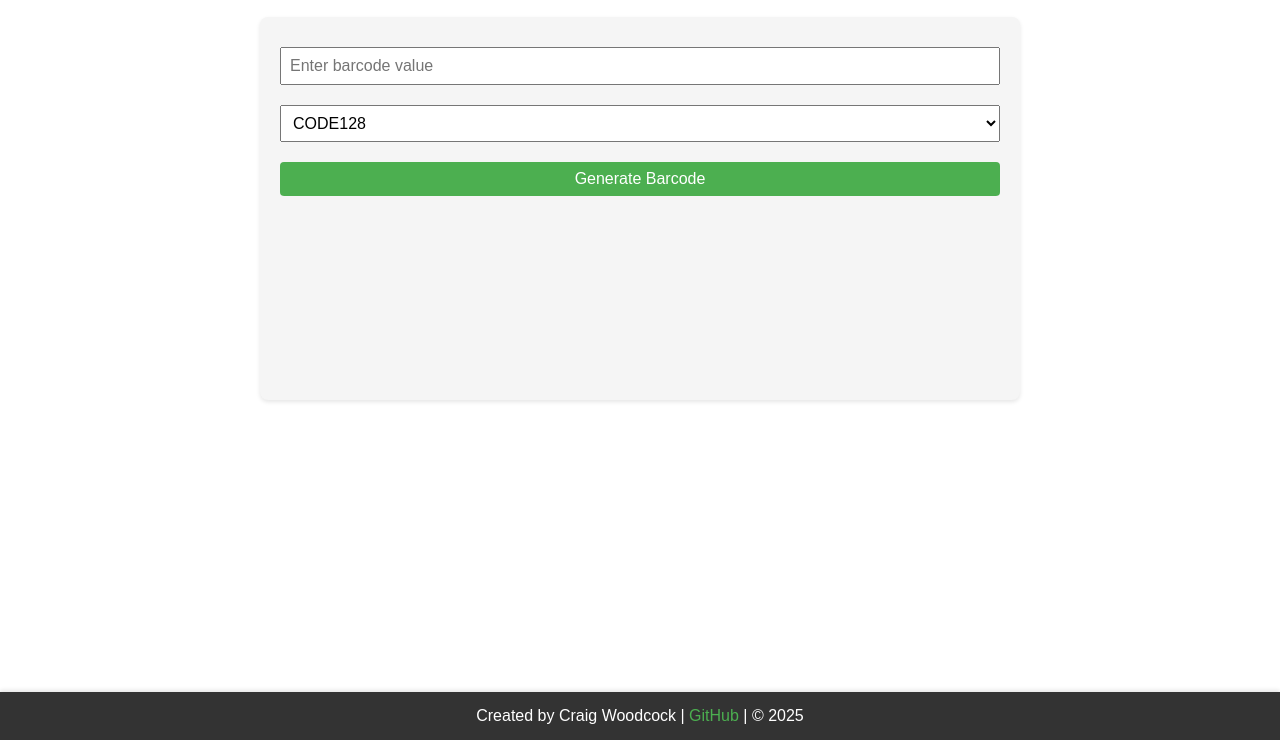
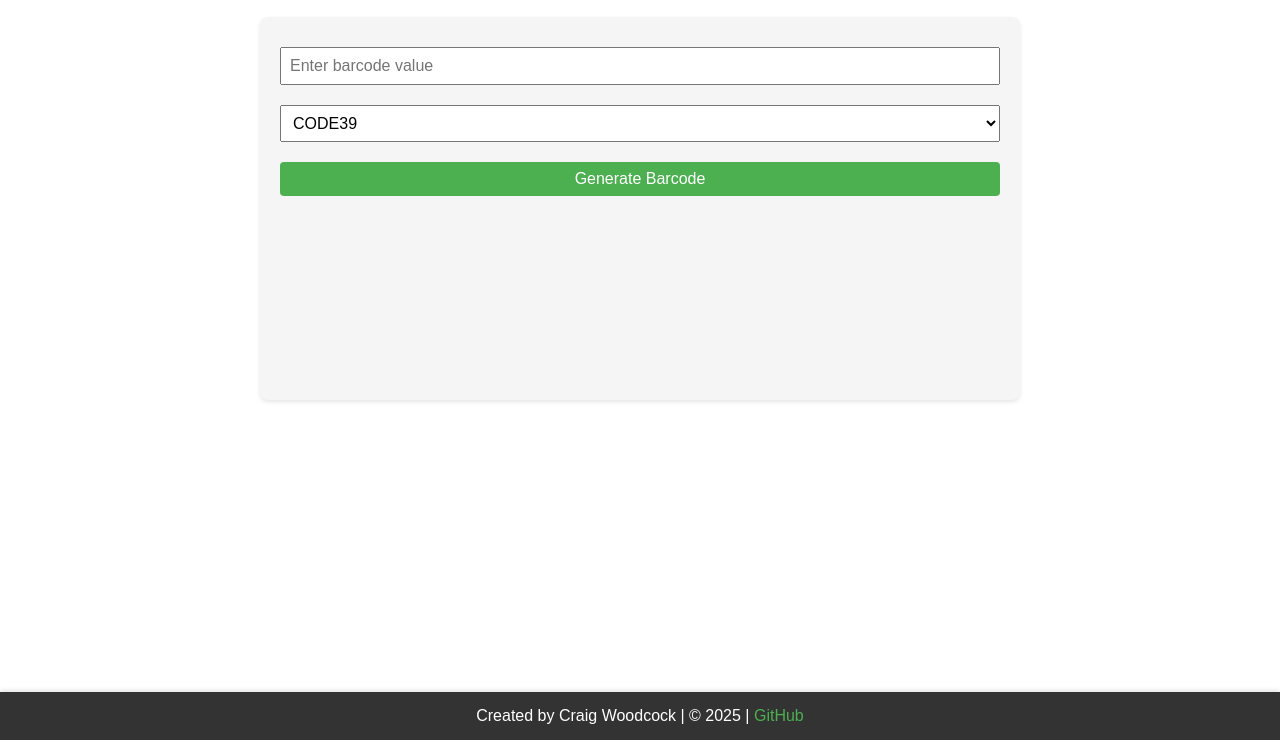
Before and after one commit to CraigWoodcock/Barcode_Generator, a plain HTML site: page index.html in a window 1280 px wide. Shown: the part 60-800 px from the top of the page. Drawn offline with Linux system fonts and the light colour scheme.

Commit message:
making code39 default option and changing footer

```diff
--- a/index.html
+++ b/index.html
@@ -13,11 +13,12 @@
         <div class="container">
             <input type="text" id="barcodeValue" placeholder="Enter barcode value">
             <select id="barcodeFormat">
+                <option value="CODE39">CODE39</option>
                 <option value="CODE128">CODE128</option>
                 <option value="EAN13">EAN-13</option>
                 <option value="EAN8">EAN-8</option>
                 <option value="UPC">UPC</option>
-                <option value="CODE39">CODE39</option>
+
             </select>
             <button onclick="generateBarcode()">Generate Barcode</button>
             <div>
@@ -29,7 +30,7 @@
     </div>
 
     <footer>
-        <p>Created by Craig Woodcock | <a href="https://github.com/craigwoodcock" target="_blank">GitHub</a> | © 2025</p>
+        <p>Created by Craig Woodcock | © 2025 |  <a href="https://github.com/craigwoodcock" target="_blank">GitHub</a></p>
     </footer>
 
     <!-- JavaScript -->
```
